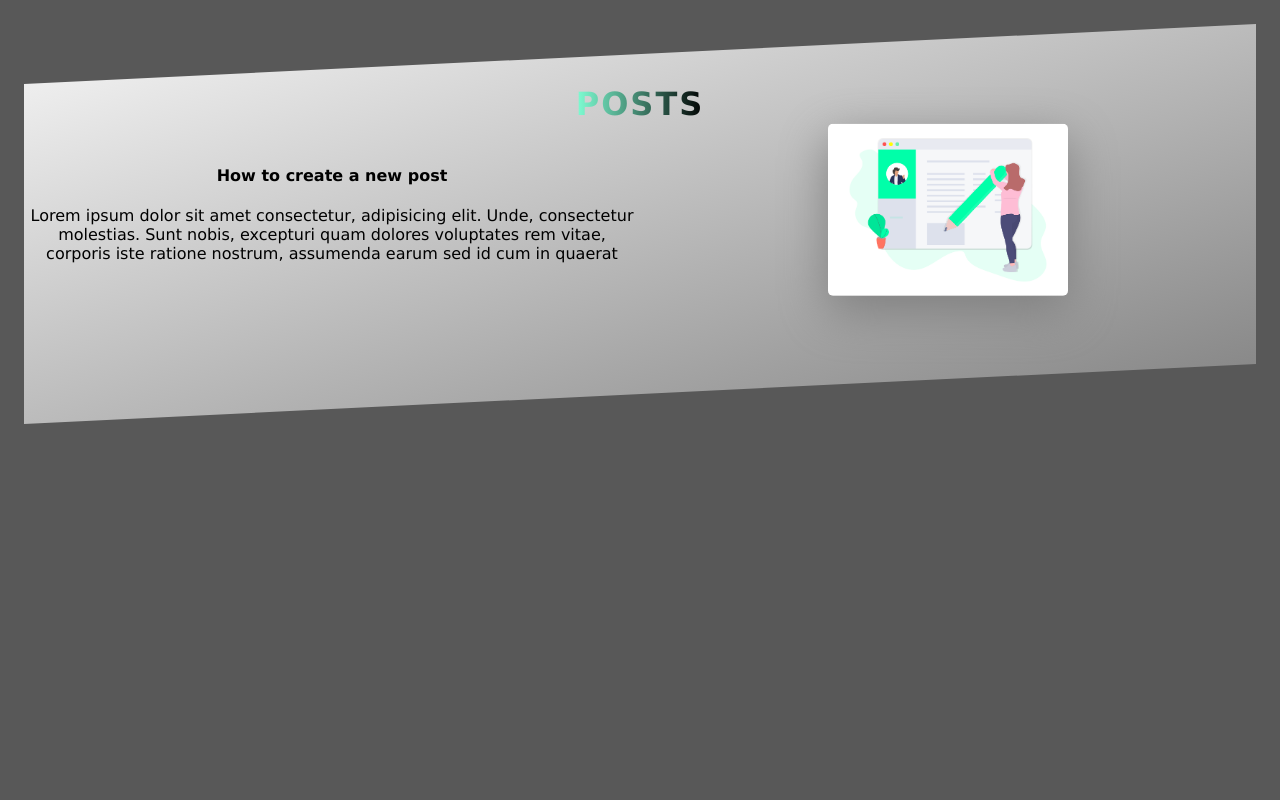
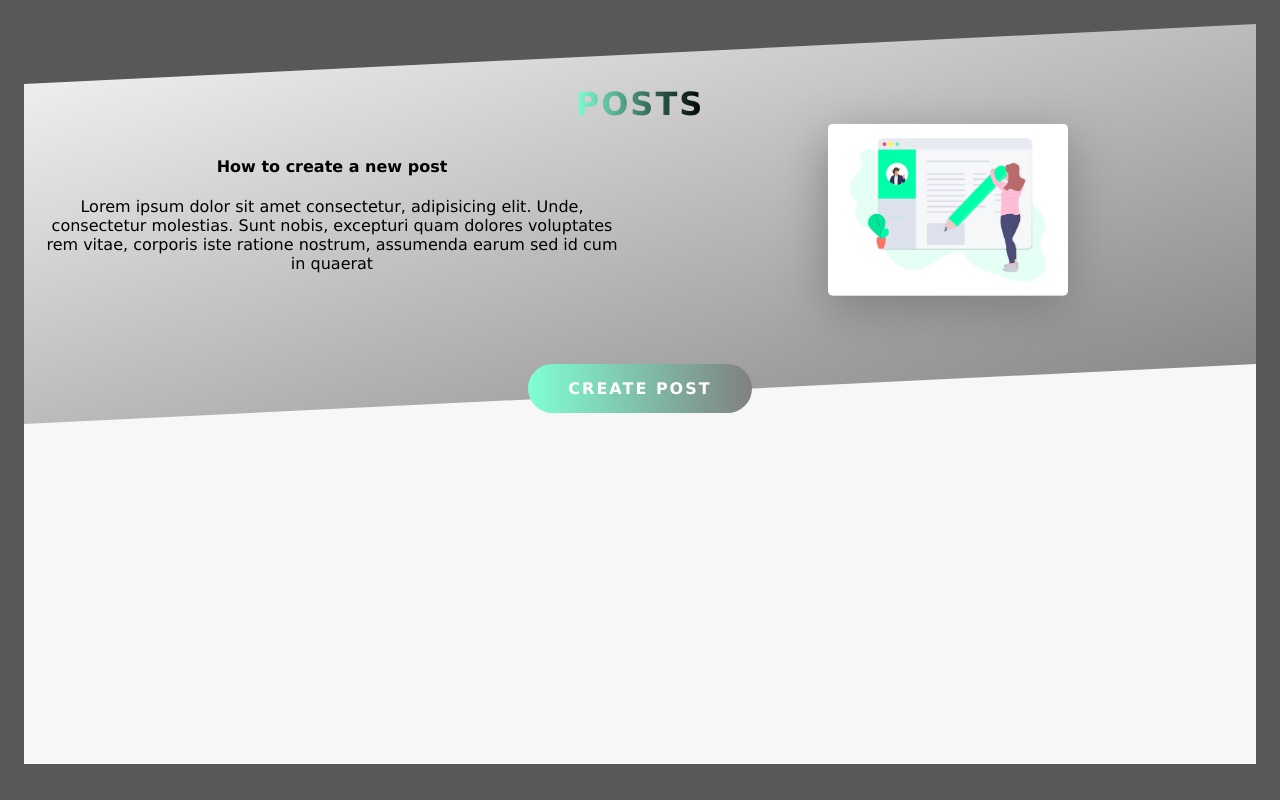
Before and after one commit to angelbenoit/SocialMediaClone, a React (Create React App) app in the folder client/: page /posts in a window 1280 px wide. Built offline with nearby package versions, Linux system fonts and the light colour scheme; no server answers.

Commit message:
create body for posts to be displayed, add a create post button

```diff
--- a/client/src/components/Posts.js
+++ b/client/src/components/Posts.js
@@ -27,6 +27,9 @@ class Posts extends Component {
                 </div>
 
                 <div className="posts__list">
+                    <div className="u-center-text">
+                        <a href="#about" className="btn btn--aquamarine">Create Post</a>
+                    </div>
                 </div>
             </div>
         );
--- a/client/src/css/style.css
+++ b/client/src/css/style.css
@@ -191,12 +191,24 @@ body {
       color: white;
       text-decoration: none; }
 
+.posts__list {
+  min-height: 50vh;
+  margin-top: -7.5vh;
+  background-color: #f7f7f7;
+  display: flex;
+  flex-direction: column; }
+  @media only screen and (max-width: 925px) {
+    .posts__list {
+      margin-top: -11.25vh; } }
+
 .posts__header {
   min-height: 50vh;
   background-image: linear-gradient(to right bottom, #f7f7f7, gray);
   clip-path: polygon(0 15%, 100% 0, 100% 85%, 0 100%);
-  position: relative; }
-  @media only screen and (max-height: 600px) {
+  position: relative;
+  display: flex;
+  flex-direction: column; }
+  @media only screen and (max-width: 925px) {
     .posts__header {
       height: 75vh; } }
   .posts__header--text {
@@ -224,7 +236,8 @@ body {
       .posts__header--instructions {
         font-size: 50%; } }
     .posts__header--instructions .instructions {
-      width: 50%; }
+      width: 50%;
+      padding: 1rem; }
       @media only screen and (max-width: 925px) {
         .posts__header--instructions .instructions {
           width: 100%; } }
--- /dev/null
+++ b/client/src/sass/layout/_posts__body.scss
@@ -0,0 +1,15 @@
+.posts__list{
+    min-height: 50vh;
+    margin-top: -7.5vh;
+    background-color: $color-grey-light-1;
+    display: flex;
+    flex-direction: column;
+
+    @media only screen and (max-width: 925px) {
+        margin-top: -11.25vh;
+    }
+
+    &--addPost{
+
+    }
+}
--- a/client/src/sass/layout/_posts__header.scss
+++ b/client/src/sass/layout/_posts__header.scss
@@ -5,8 +5,10 @@
         background-image: linear-gradient(to right bottom, $color-grey-light-1,gray);
         clip-path: polygon(0 15%, 100% 0, 100% 85%, 0 100%);
         position: relative;
+        display: flex;
+        flex-direction: column;
 
-        @media only screen and (max-height: 600px) {
+        @media only screen and (max-width: 925px) {
             height: 75vh;
         }
 
@@ -41,6 +43,7 @@
 
             .instructions{
                 width: 50%;
+                padding: 1rem;
                 @media only screen and (max-width: 925px) {
                     width: 100%;
                 }
--- a/client/src/sass/main.scss
+++ b/client/src/sass/main.scss
@@ -13,6 +13,7 @@
 @import "layout/grid";
 @import "layout/header";
 @import "layout/footer";
+@import "layout/posts__body";
 @import "layout/posts__header";
 
 @import "pages/home";
```
